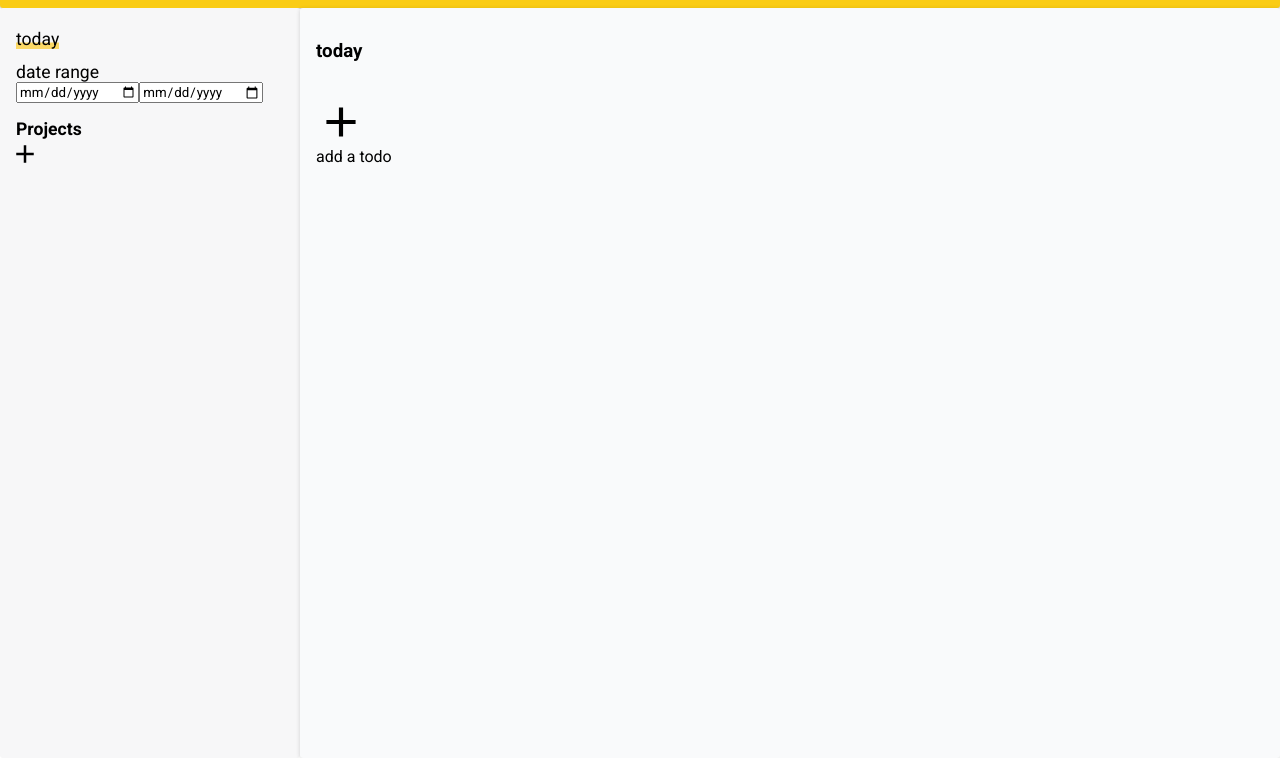
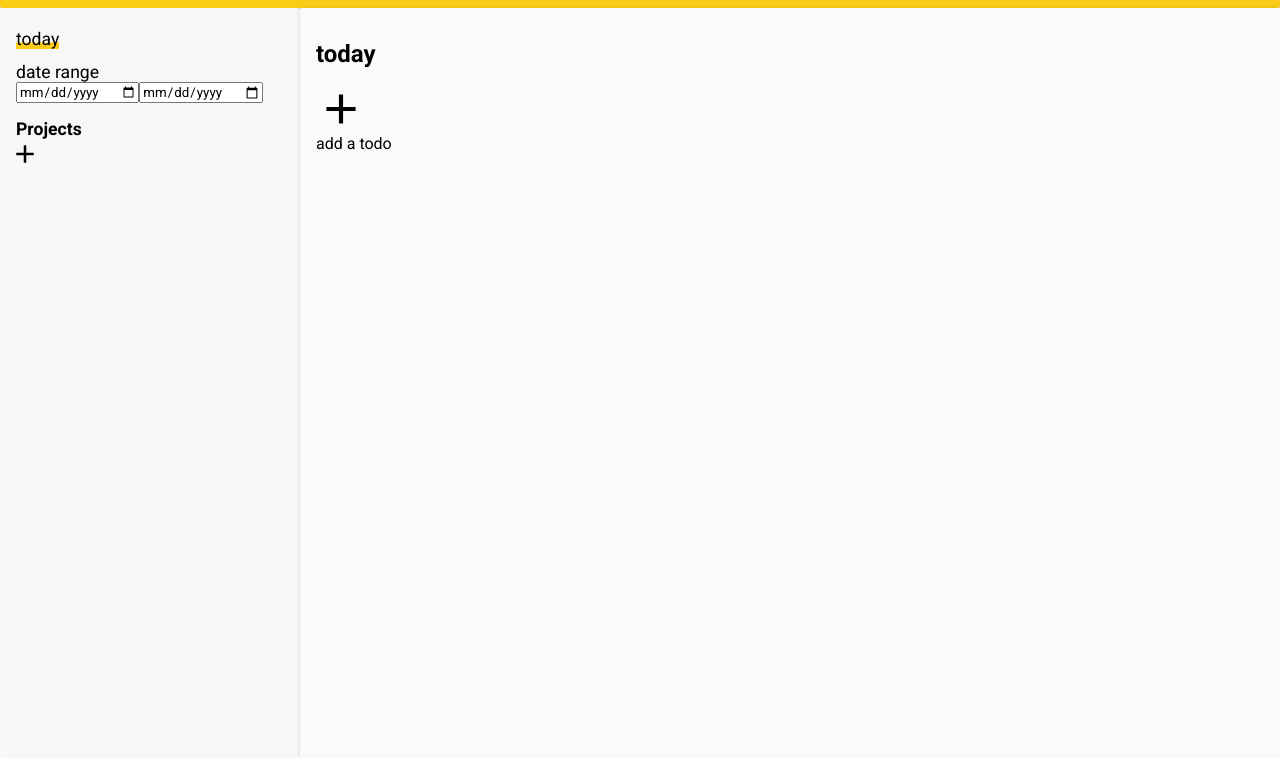
Before and after one commit to hspark220/todolist, a website built with webpack: page src/template.html in a window 1280 px wide. Both pictures are taken after a click on the element "today". Shown: the part 42-800 px from the top of the page. Built offline with nearby package versions, Linux system fonts and the light colour scheme.

Commit message:
Style changes

```diff
--- a/src/project/projects.js
+++ b/src/project/projects.js
@@ -209,7 +209,7 @@ const projects = (() => {
             }
         }
 
-        element.style.setProperty('box-shadow','inset 0 -0.4rem 0 #fcd34dda');
+        element.style.setProperty('box-shadow','inset 0 -0.4rem 0 #facc15');
 
 
     }
--- a/src/todolist/todolist.css
+++ b/src/todolist/todolist.css
@@ -13,7 +13,10 @@
 }
 
 .todolist-title {
+    font-size: 1.5rem;
+
     margin-top: 1rem;
+    margin-bottom: 0;
 }
 
 .add-button {
```
Also changed, not shown: dist/index.bundle.js.
